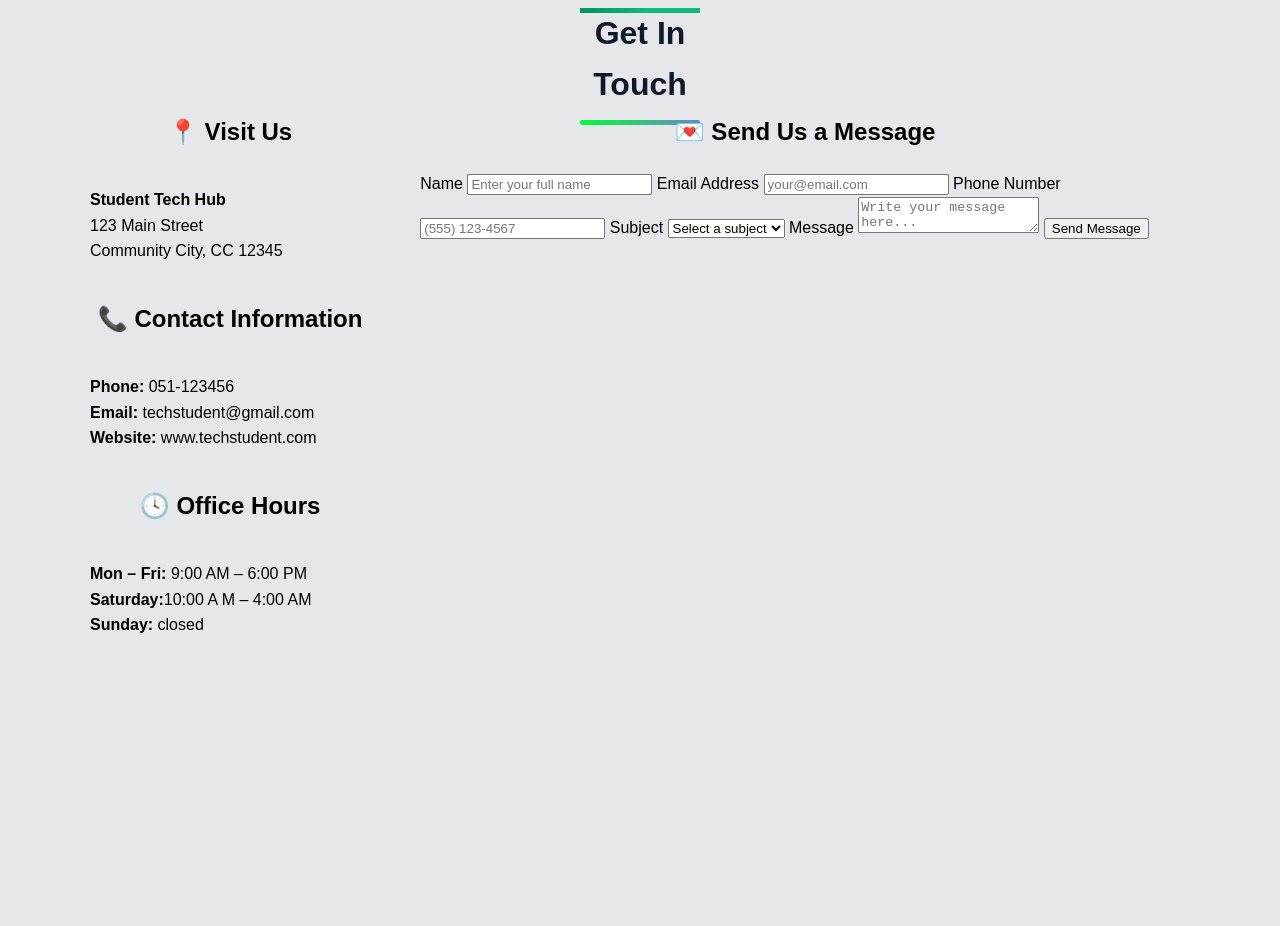
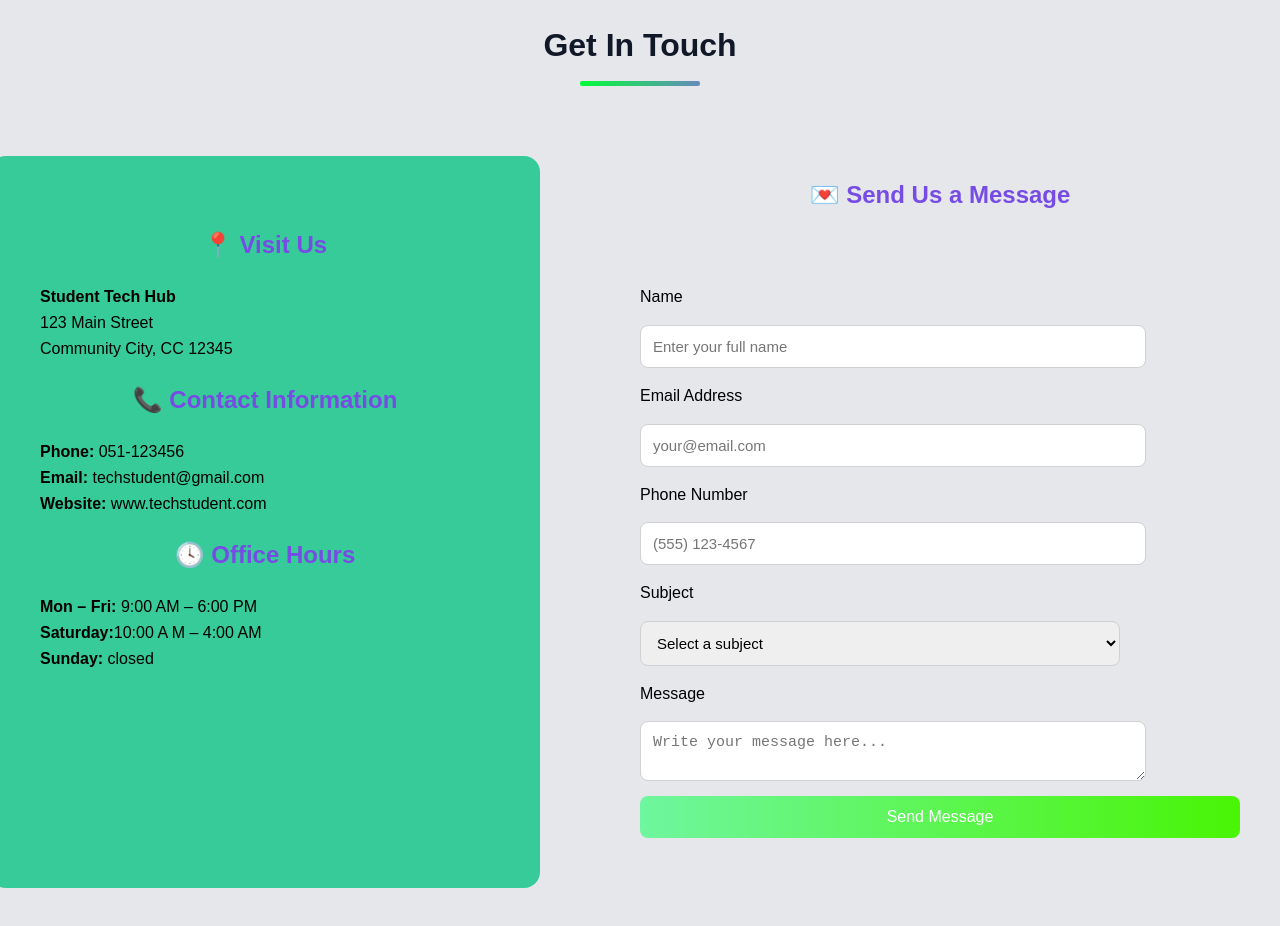
Before and after one commit to muhammad-usman-py/Community-Hub, a plain HTML site: page contact.html in a window 1280 px wide. Before the commit the page ends 800 px from the top, so only its background shows below. Drawn offline with Linux system fonts and the light colour scheme.

Commit message:
added style to forms
added hover effects and aligned all items together using different styles.

```diff
--- a/contact.html
+++ b/contact.html
@@ -7,30 +7,30 @@
     <title>Contact and Feedback</title>
 </head>
 <body>
-    <h1 class="line">
+    <h1 class="line1">
         <center>Get In Touch</center>
     </h1>
-    <div class="main">
+    <div class="main1">
     <div class="info">
-        <h2>📍 Visit Us</h2>
+        <h2><span style="color:rgb(119, 76, 228)">📍 Visit Us</span></h2>
         <p><strong>Student Tech Hub</strong><br>
                    123 Main Street<br>
                    Community City, CC 12345
         </p>
-        <h2>📞 Contact Information</h2>
+        <h2><span style="color:rgb(119, 76, 228)">📞 Contact Information</span></h2>
         <p><strong>Phone: </strong>051-123456<br>
            <strong>Email: </strong>techstudent@gmail.com<br>
            <strong>Website: </strong>www.techstudent.com
         </p>
-         <h2>🕓 Office Hours</h2>
+         <h2><span style="color:rgb(119, 76, 228)">🕓 Office Hours</span></h2>
          <p><strong>Mon – Fri:</strong> 9:00 AM – 6:00 PM<br>
             <strong>Saturday:</strong>10:00 A M – 4:00 AM <br>
             <strong>Sunday: </strong>closed
             </p>
     </div>
     <div class="feedback">
-        <h2>💌 Send Us a Message</h2>
-        <form>
+        <h2><span style="color:rgb(119, 76, 228)">💌 Send Us a Message</span></h2>
+        <form class="feedbackform">
         <label>Name</label>
         <input type="text" placeholder="Enter your full name" required>
 
--- a/css/style.css
+++ b/css/style.css
@@ -271,7 +271,7 @@ h2{
 
 
   /* ==== Hammad : Contact Page==== */
-  .line::after{
+  .line1::after{
     content:"";
     display:block;
       width: 120px;
@@ -280,16 +280,26 @@ h2{
       margin: 10px auto;
       border-radius: 2px;
   }
-  .line{
+  .line1{
     transition: transform 0.2s ease;
   }
-  .line:hover{
+  h2{
+        transition: transform 0.2s ease;
+
+  }
+  h2:hover{
+    cursor: pointer;
+    color: #5483f1;
+    text-shadow: 0 0 10px rgba(109, 164, 215, 0.6);
+    transform: scale(1.2);
+  }
+  .line1:hover{
     cursor: pointer;
     color: #52d081;
     text-shadow: 0 0 10px rgba(109, 215, 137, 0.6);
     transform: scale(1.2);
   }
-  .main{
+  .main1{
     display:flex;
     justify-content: center;
     gap:50px;
@@ -298,7 +308,51 @@ h2{
     padding: 20px;
   }
   .info{
+     animation: fadeIn 2s ease;
+    width: 600px;
+    background-color: lab(73.2% -49.06 13.19);
+    border-radius: 16px;
+    padding: 50px;
+    box-shadow: 100 100px 100px rgba(9, 9, 9, 9);
+    flex: 0 0 450px;
+  }
+  .feedback{
+    animation: fadeIn 2s ease;
+    border-radius:16px;
+  }
+  .feedbackform{
+    animation: fadeIn 4s ease;
+    gap:15px;
     display:flex;
     flex-direction: column;
-    width:500px;
+    width: 600px;
+    border-radius: 16px;
+    padding: 50px;
+    box-shadow: 10 2px 6px rgba(33, 182, 115, 0.05);
+    flex: 1 1 0%;
   }
+  input, select, textarea {
+      padding: 12px;
+      border-radius: 8px;
+      border: 1px solid #d0d0d5;
+      font-size: 15px;
+      outline: none;
+      width: 80%;
+    }
+    input:focus, select:focus, textarea:focus {
+      border-color: #59ff6f;
+      box-shadow: 0 0 3px #72ff5950;
+    }
+  button {
+      background: linear-gradient(to right, #6ff69f, #49f505);
+      color: #fff;
+      border: none;
+      padding: 12px;
+      font-size: 16px;
+      border-radius: 8px;
+      cursor: pointer;
+      transition: 0.3s;
+    }
+    button:hover {
+      opacity: 0.9;
+    }
```
